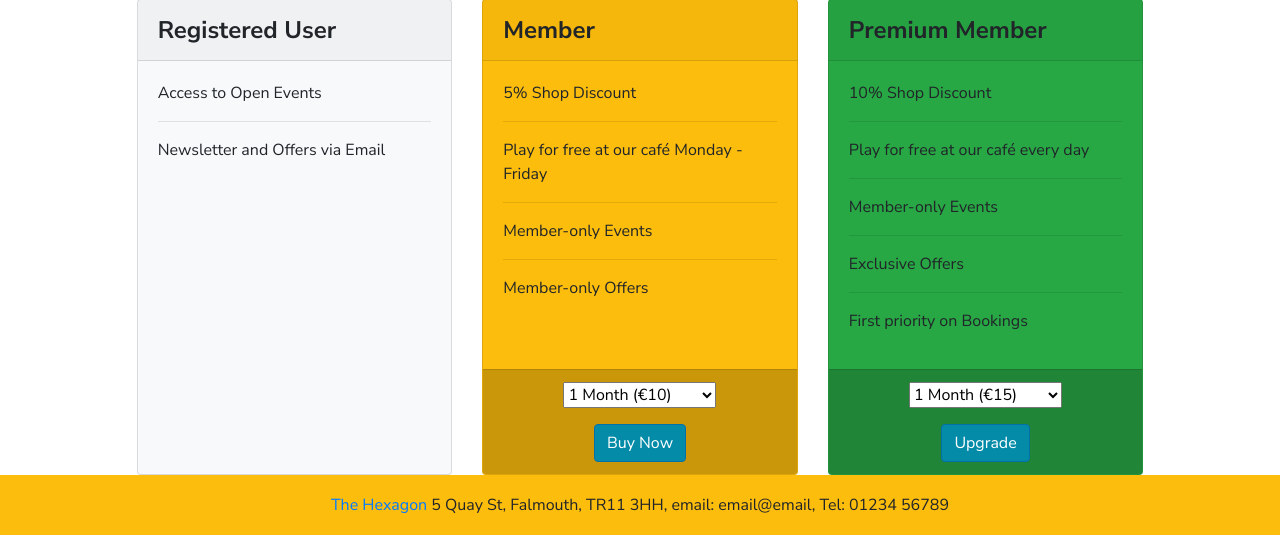
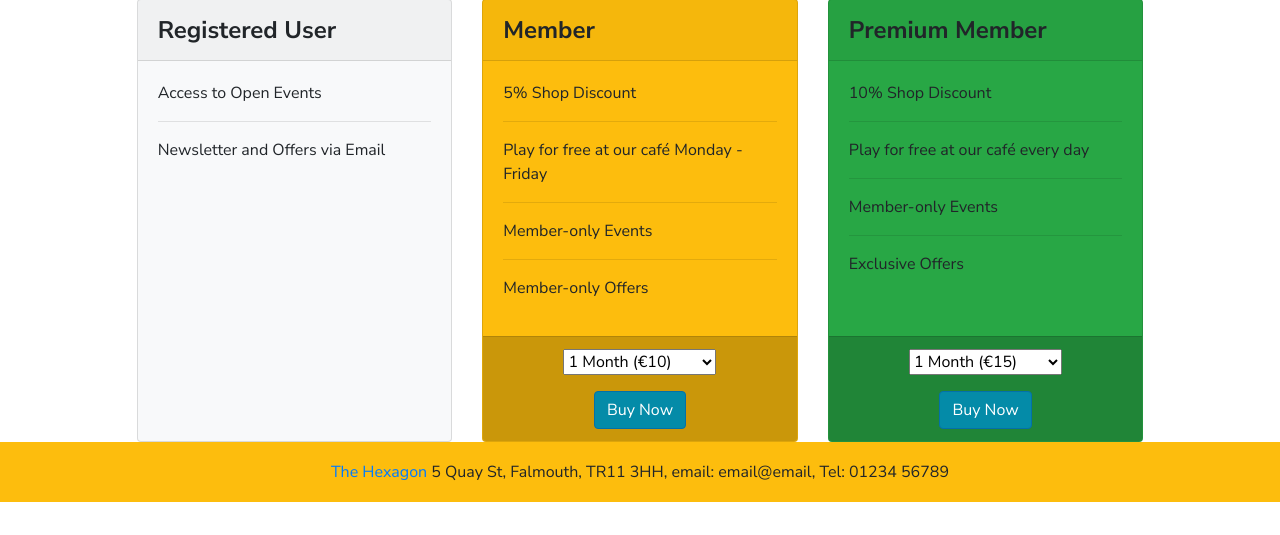
Before and after one commit to BonnieMcb/boardgame, a Django app: page /membership/ in a window 1280 px wide. Shown: the part 377-912 px from the top of the page. After the commit the page ends 879 px from the top, so only its background shows below. Run offline with Django 3.2, Linux system fonts and the light colour scheme; the visitor is signed in with stand-in values (Sample User, id 1); some libraries are stand-ins or nearby versions.

Commit message:
Content edit.

```diff
--- a/membership/templates/membership/membership.html
+++ b/membership/templates/membership/membership.html
@@ -95,8 +95,6 @@
                     <p>Member-only Events</p>
                     <hr>
                     <p>Exclusive Offers</p>
-                    <hr>
-                    <p>First priority on Bookings</p>
                 </div>
                 <div class="card-footer">
                     {% if not user.is_anonymous %}
@@ -106,13 +104,13 @@
                             <select name="membership_id">
                                 <option selected value="5003">1 Month (€15)</option>
                                 <option value="5004">6 Months (€80)</option>
-                                <option value="5005">12 Months (€160)</option>
+                                <option value="5005">12 Months (€150)</option>
                             </select>
                         </div>
                         <div class="form-row justify-content-center">
                             <input type="hidden" name="redirect_url" value="{{ request.path }}">
                             <input type="hidden" name="quantity" value="1">
-                            <input type="submit" class="btn btn-primary float-right" value="Upgrade">
+                            <input type="submit" class="btn btn-primary float-right" value="Buy Now">
                         </div>
                     </form>
                     {% else %}
```
